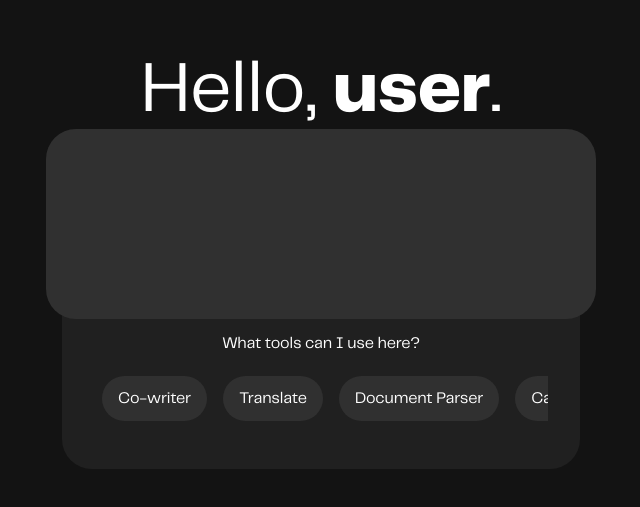
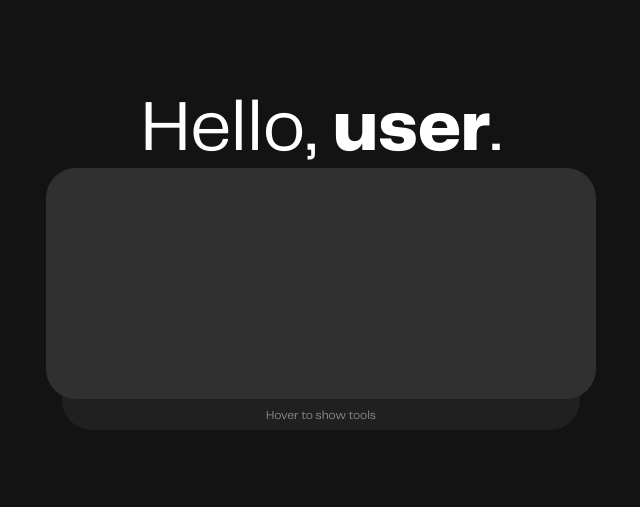
Before and after one commit to notunk0wn23/Cypher, a React (Vite) app: page / in a window 1280 px wide. Shown: the part 131-638 px from the top of the page, without its empty margins (319-959 px from the left). Built offline with nearby package versions, Linux system fonts and the light colour scheme.

Commit message:
Finally fix tool select

```diff
--- a/src/app.tsx
+++ b/src/app.tsx
@@ -1,5 +1,4 @@
 import React from 'react'
-import { AIManager } from './AIManager'
 
 // just temp till I can get an account system
 const user: string = "user"
--- a/src/index.js
+++ /dev/null
@@ -1,2 +0,0 @@
-"use strict";
-// hi! yes i know i have nothing here yet lol just gimme some time to rewrite AI Manager
--- a/src/styles/style.css
+++ b/src/styles/style.css
@@ -1,4 +1,3 @@
-/* CSS */
 @font-face {
     font-family: 'Telegraf';
     src: url('../fonts/Telegraf_Regular.woff') format('woff');
@@ -48,6 +47,8 @@ body {
     background-color: #303030;
     border-radius: 30px;
     width: 100%;
+    position: relative; /* Add this line */
+    z-index: 1; /* Set z-index to 1 */
 }
 
 .message-input {
@@ -58,7 +59,9 @@ body {
     width: 100%;
     resize: none;
     outline: none;
-    margin: 1rem;
+    margin: 1.5rem;
+    font-size: 1.25rem;
+    height: 175px;
 }
 
 .tool-select-container {
@@ -70,27 +73,50 @@ body {
     margin: 1rem;
     padding: 2rem;
     padding-top: 5rem;
-    margin-top: -4rem;
+    margin-top: -10rem;
     border-radius: 30px;
-    z-index: -100;
+    z-index: 0;
     position: relative; /* Add this line */
 
 
     background-color: #202020;
+
+    transition: all 0.15s ease-out;
+
+}
+
+.tool-select-container:not(:hover)::after {
+    content: "Hover to show tools";
+    position: absolute;
+    bottom: 0;
+    left: 50%;
+    transform: translateX(-50%);
+    color: #888;
+    font-size: 0.75rem;
+    padding-bottom: 0.5rem;
+}
+
+.tool-select-container:hover {
+    margin-top: -4rem;
 }
 
 .tool-select-list {
     display: flex;
     overflow-x: auto;
     width: 100%; /* Take full width of container */
-    padding-bottom: 0.5rem; /* Add space for scrollbar */
+    gap: 0.5rem;
 }
+
+/* Hide scrollbar for Chrome, Safari, and Opera */
+.tool-select-list::-webkit-scrollbar {
+    display: none;
+  }
+
 
 .tool-select-chip-container {
     background-color: #303030;
     border-radius: 30px;
     padding: 0.90rem 1rem;
-    margin: 0.5rem;
     cursor: pointer;
     white-space: nowrap;
     flex-shrink: 0; /* Prevent chips from shrinking */
```
Also changed, not shown: src/AIManager.js (deleted, +0 -79 lines).
